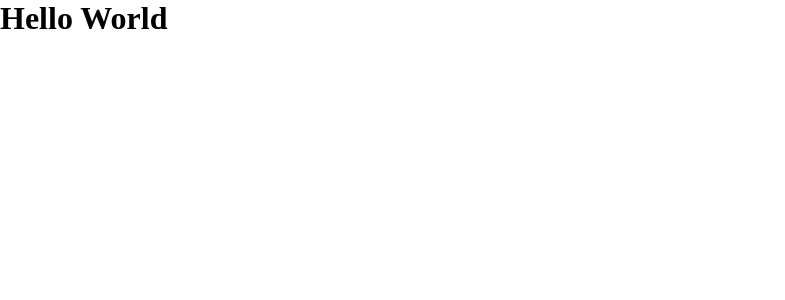
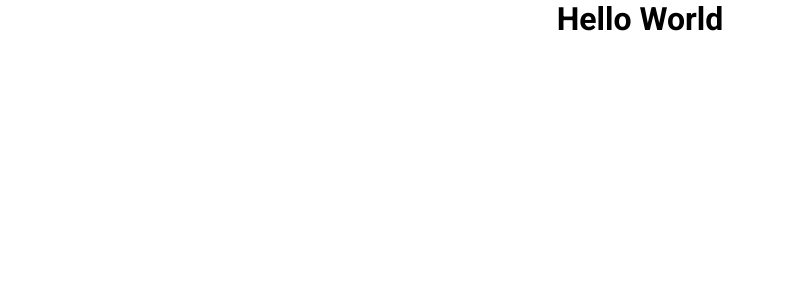
Before and after one commit to ianaumi/Lycee, a React (Create React App) app: page / in a window 1280 px wide. Shown: the top 300 px of the page, without its empty margins (0-785 px from the left). Built offline with nearby package versions, Linux system fonts and the light colour scheme.

Commit message:
Imported css

```diff
--- a/src/App.js
+++ b/src/App.js
@@ -1,6 +1,10 @@
+import './index.css';
+
 function App() {
   return (
-    <h1>Hello World</h1>
+    <div className='App'>
+      <h1>Hello World</h1>
+    </div>
   );
 }
 
```
